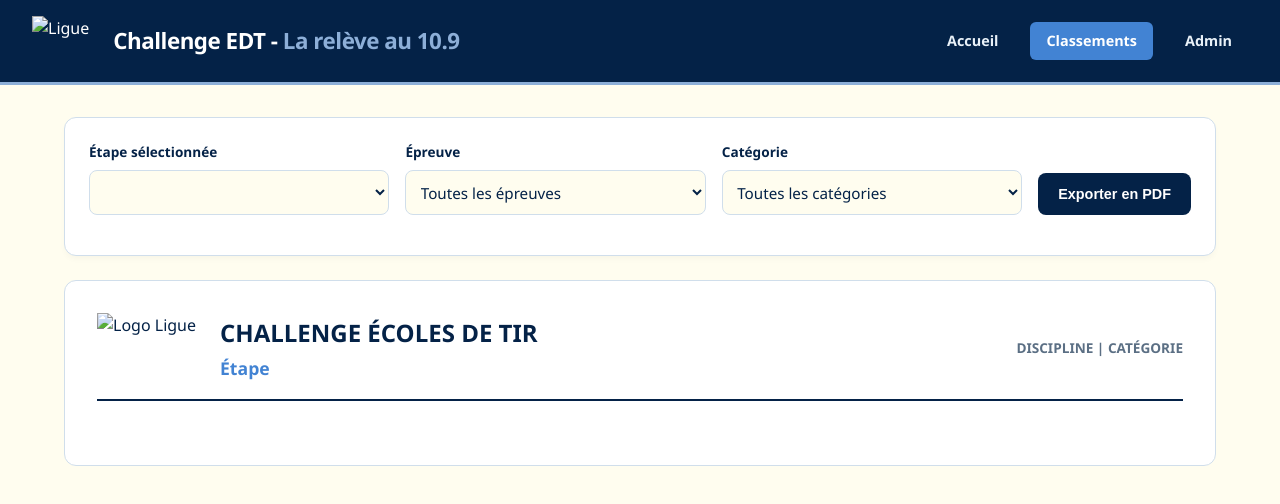
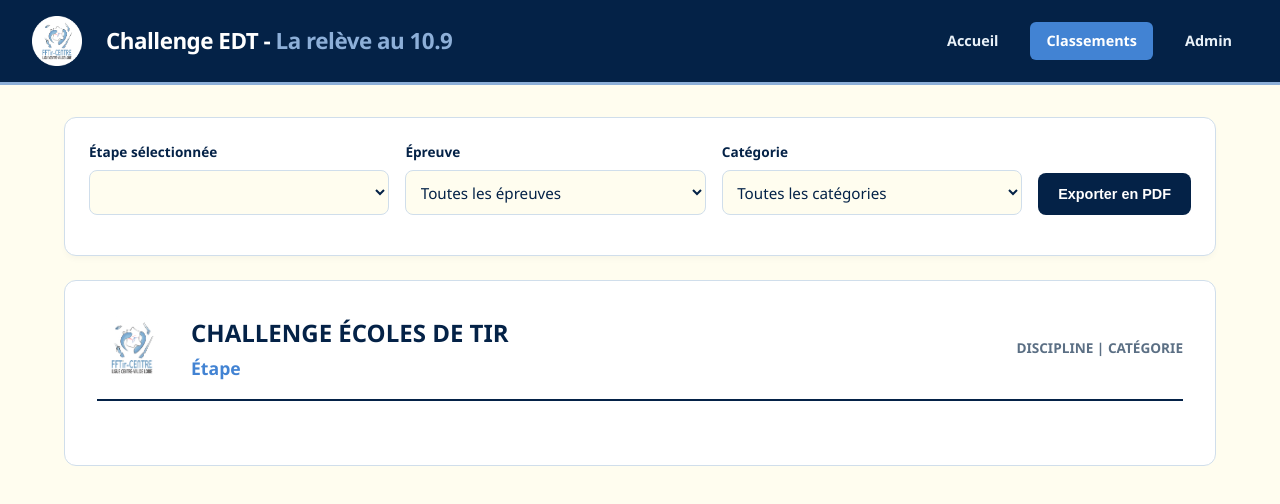
Before and after one commit to toma-it/challenge-edt-centre, a plain HTML site: page public/palmares.html in a window 1280 px wide. Drawn offline with Linux system fonts and the light colour scheme; no server answers.

Commit message:
MAJ lien logo

```diff
--- a/public/palmares.html
+++ b/public/palmares.html
@@ -12,7 +12,7 @@
 <body>
     <header>
         <div class="header-left">
-            <img src="logo.png" alt="Ligue" class="header-logo">
+            <img src="assets/images/logo.png" alt="Ligue" class="header-logo">
             <h1>Challenge EDT - <span>La relève au 10.9</span></h1>
         </div>
         <nav>
@@ -49,7 +49,7 @@
         <div id="palmares-print-zone" style="background: white; padding: 2rem; border-radius: 12px; border: 1px solid var(--border-color);">
             <div style="display: flex; align-items: center; justify-content: space-between; margin-bottom: 2rem; border-bottom: 2px solid var(--primary); padding-bottom: 1rem;">
                 <div style="display: flex; align-items: center; gap: 1.5rem;">
-                    <img src="logo.png" alt="Logo Ligue" style="height: 70px; width: auto;">
+                    <img src="assets/images/logo.png" alt="Logo Ligue" style="height: 70px; width: auto;">
                     <div>
                         <h2 style="color: var(--primary); font-size: 1.5rem; font-weight: 800; margin: 0;">CHALLENGE ÉCOLES DE TIR</h2>
                         <h3 id="pdf-subtitle" style="color: var(--accent); font-weight: 600; font-size: 1.1rem; margin: 0.25rem 0 0 0;">Étape</h3>
```
Also changed, not shown: public/admin.html (+1 -1 lines), public/direct.html (+1 -1 lines).
